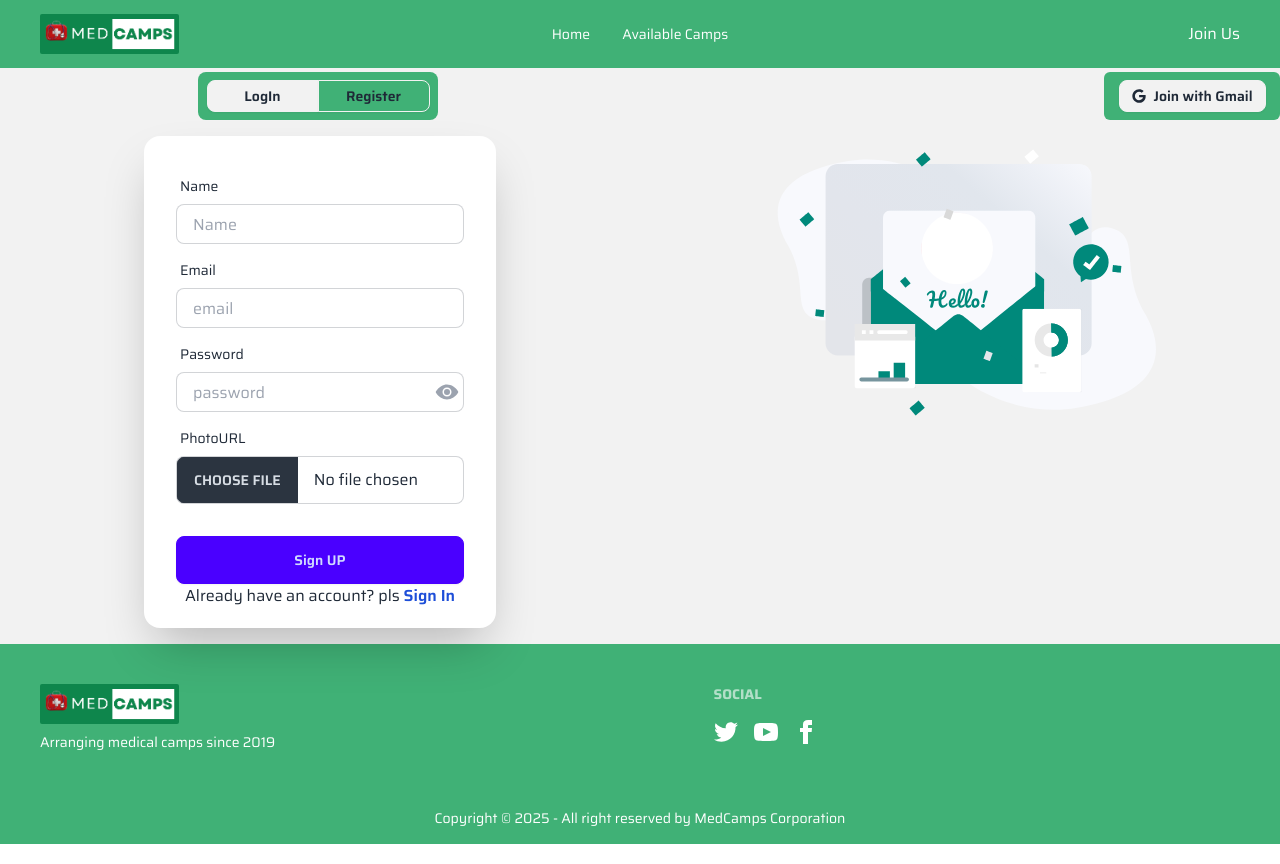
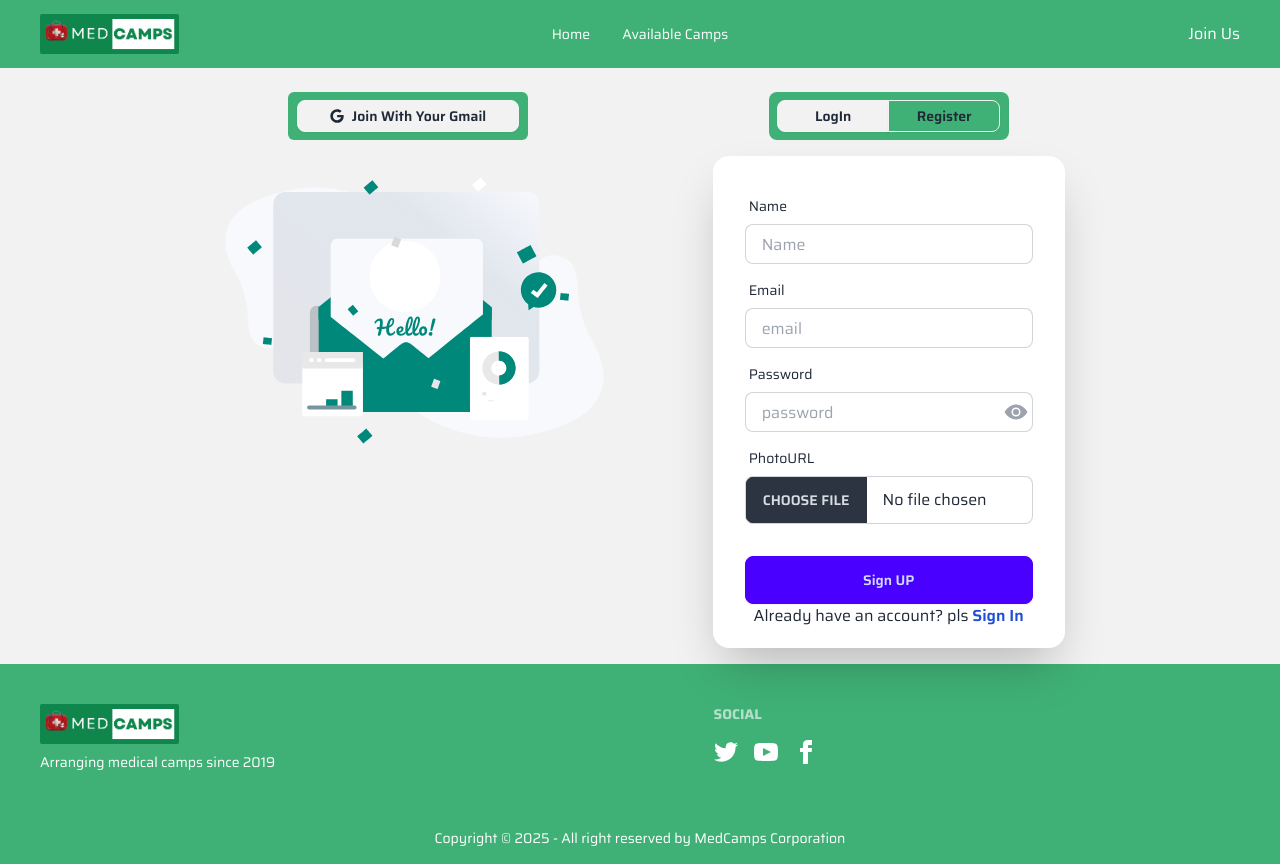
Before and after one commit to bornilshopno/medcamps-clientside, a React (Vite) app: page /join-us in a window 1280 px wide. Built offline with nearby package versions, Linux system fonts and the light colour scheme; no server answers.

Commit message:
updated some codes

```diff
--- a/src/Auths/JoinUs.jsx
+++ b/src/Auths/JoinUs.jsx
@@ -9,33 +9,37 @@ import { Helmet } from "react-helmet-async";
 
 
 const JoinUs = () => {
-    const{registered, setRegistered}=useAuth()
+    const { registered, setRegistered } = useAuth()
 
     return (
         <>
             <Helmet>
                 <title>MedCamps || JoinUs</title>
             </Helmet>
-        <div className="flex gap-2">
-        <div className="lg:flex-1">
+            <div className="md:flex gap-2 lg:gap-20 mx-auto md:justify-center lg:pt-5">
+                <div className="flex flex-col-reverse md:flex-col gap-2">
+
+                    <div className="mx-auto">
+                        <SocialLogin />
+                    </div>
+                    <div className="h-80">
+                        <Lottie animationData={animationJoining} loop={true} className="h-80 m-auto">  </Lottie>
+                    </div>
+                </div>
+                <div className="flex flex-col">
+                    <div className="">
                         <div className="join flex justify-center mt-2 bg-primary w-60 p-2 mx-auto" >
-                <button onClick={()=>setRegistered(true)} className={`btn btn-sm join-item w-28 ${ registered ? "bg-primary" : ""}`}>LogIn</button>
-                <button onClick={()=>setRegistered(false)} className={`btn btn-sm join-item w-28 ${ !registered ? "bg-primary" : ""}`}>Register</button>
+                            <button onClick={() => setRegistered(true)} className={`btn btn-sm join-item w-28 ${registered ? "bg-primary" : ""}`}>LogIn</button>
+                            <button onClick={() => setRegistered(false)} className={`btn btn-sm join-item w-28 ${!registered ? "bg-primary" : ""}`}>Register</button>
+                        </div>
                     </div>
 
-        </div>
-        <div className="lg:flex-1 ">
-        <SocialLogin />
-        </div>
-        </div>
-        <div className="flex flex-col-reverse lg:flex-row">
-            <div className="flex-1">
-            { registered ? <Login></Login> : <Register></Register>}
-            </div>
-            <div className="flex-1 h-80">
-                <Lottie animationData={animationJoining} loop={true} className="h-80 m-auto">  </Lottie>
+                    <div className="">
+                        {registered ? <Login></Login> : <Register></Register>}
                     </div>
 
+
+                </div>
             </div>
         </>
     );
--- a/src/Auths/SocialLogin.jsx
+++ b/src/Auths/SocialLogin.jsx
@@ -29,8 +29,8 @@ const SocialLogin = () => {
     }
     return (
         <div>
-            <div className="mt-2 p-2 bg-primary  w-44 rounded-md mx-auto lg:mr-0 ">
-                <button className="flex gap-2 items-center btn-sm mx-auto btn " onClick={handleGoogleSignIn}><FaGoogle></FaGoogle> Join with Gmail</button>
+            <div className="mt-2 p-2 bg-primary  w-60 rounded-md mx-auto lg:mr-0 ">
+                <button className="flex gap-2 items-center btn-sm mx-auto btn px-8" onClick={handleGoogleSignIn}><FaGoogle></FaGoogle> Join With Your Gmail </button>
             </div>
         </div>
     );
--- a/src/Components/CampCard.jsx
+++ b/src/Components/CampCard.jsx
@@ -28,11 +28,11 @@ const CampCard = ({ camp , columns }) => {
         </div>
         <div className="card-body p-4 flex-1 gap-0">
 
-          <p className="flex gap-1 items-center text-secondary"><IoLocation /> {location.split(",")[1]}</p>
+          <p className="flex gap-1 items-center text-secondary"><IoLocation /> {location.split(",")[1] || "TBC"}</p>
           <p className="flex gap-1 items-center text-secondary"><FcCalendar /> : {dateStart}-to-{dateEnd}</p>
           <p className="flex gap-1 items-center text-secondary"><FcAlarmClock />: {timeStart}-to-{timeEnd}</p>
           <p className="flex gap-1 items-center text-secondary">Camp Fee :${campFee}</p>
-          <p className="flex gap-1 items-center bg-amber-500 absolute top-2 right-2 badge rounded-md border-none" data-aos="zoom-in"> <FaPeoplePulling />{participants}</p>
+          <p className="flex gap-1 items-center bg-secondary text-white font-bold absolute top-2 right-2 badge rounded-md border-none" data-aos="zoom-in"> <FaPeoplePulling />{participants}</p>
           <div className="h-16"><h2 className="flex gap-1 items-center text-secondary"><FaUserDoctor />Consultants: </h2>
             {healthCareProf.map((prof, index) =>
               <h1 key={index} className="flex gap-1 items-center text-secondary"> {prof}</h1>
--- a/src/Pages/DashBoard/AdminDashboard/ManageCamps/ManageCamps.jsx
+++ b/src/Pages/DashBoard/AdminDashboard/ManageCamps/ManageCamps.jsx
@@ -72,7 +72,7 @@ const ManageCamps = () => {
       <DashboardTitle title={"Manage Camps"}></DashboardTitle>
 
       <div className="flex join justify-between  overflow-hidden rounded-xl focus-within:ring w-[255px] border-2 border-gray-300 lg:mx-auto my-3">
-        <input onChange={e => setSearch(e.target.value)} type="text" name="searchbox" placeholder="type to search" className="focus:outline-none bg-white text-gray-600 text-center" />
+        <input onChange={e => setSearch(e.target.value)} type="text" name="searchbox" placeholder="type to search" className="focus:outline-none bg-green-100 text-gray-600 text-center" />
         <button className="btn btn-sm  rounded-l-none bg-gray-300   border-none" onClick={(e) => setSearch(e.target.searchbox.value)}> Search</button></div>
 
         {search && <p className="text-center">Searched by : <span className="text-primary font-semibold">{search}</span></p>}
--- a/src/Pages/DashBoard/AdminDashboard/ManageRegCamps/ManageRegCamps.jsx
+++ b/src/Pages/DashBoard/AdminDashboard/ManageRegCamps/ManageRegCamps.jsx
@@ -95,7 +95,7 @@ const ManageRegCamps = () => {
             <div className="overflow-x-auto">
                 {/* Search Input */}
                 <div className="flex join justify-center lg:mx-auto rounded-xl focus-within:ring w-[255px] border-2 border-gray-300 my-3">
-                            <input onChange={e => setSearch(e.target.value)} type="text" name="searchbox" placeholder="Joiner/CampName/Fee" className="focus:outline-none bg-white text-gray-600 text-center rounded-l-xl" />
+                            <input onChange={e => setSearch(e.target.value)} type="text" name="searchbox" placeholder="Joiner/CampName/Fee" className="focus:outline-none bg-green-100 text-gray-600 text-center rounded-l-xl" />
                             <button className="btn btn-sm  rounded-l-none bg-gray-300 border-none" onClick={(e) => setSearch(e.target.searchbox.value)}> Search</button>
 
                         </div>
--- a/src/Pages/DashBoard/UserDashBoard/RegCamps/RegCamps.jsx
+++ b/src/Pages/DashBoard/UserDashBoard/RegCamps/RegCamps.jsx
@@ -166,7 +166,7 @@ const RegCamps = () => {
 
 
                         <div className="flex join justify-center lg:mx-auto rounded-xl focus-within:ring w-[255px] border-2 border-gray-300 my-3">
-                            <input onChange={e => setSearch(e.target.value)} type="text" name="searchbox" placeholder="type campName/Fee" className="focus:outline-none bg-white text-gray-600 text-center rounded-l-xl" />
+                            <input onChange={e => setSearch(e.target.value)} type="text" name="searchbox" placeholder="type campName/Fee" className="focus:outline-none bg-green-100 text-gray-600 text-center rounded-l-xl" />
                             <button className="btn btn-sm  rounded-l-none bg-gray-300 border-none" onClick={(e) => setSearch(e.target.searchbox.value)}> Search</button>
 
 
--- a/src/Pages/Home/FeedbackSection/FeedbackSection.jsx
+++ b/src/Pages/Home/FeedbackSection/FeedbackSection.jsx
@@ -24,7 +24,6 @@ const FeedbackSection = () => {
         queryKey: ["feedbacks"],
         queryFn: async () => {
             const res = await axiosSecurely.get("/feedbacks");
-            console.log(res.data)
             return res.data
         }
     });
--- a/tailwind.config.js
+++ b/tailwind.config.js
@@ -3,6 +3,12 @@ export default {
   content: [
     "./index.html",
     "./src/**/*.{js,ts,jsx,tsx}",
+  ],
+  safelist: [
+    'grid-cols-1',
+    'grid-cols-2',
+    'grid-cols-3',
+    'grid-cols-4', // Add this explicitly
   ],
   theme: {
     extend: {
```
Also changed, not shown: src/Pages/Camps/Camps.jsx (+10 -6 lines). Lines whose indentation alone changed are shown as unchanged.
